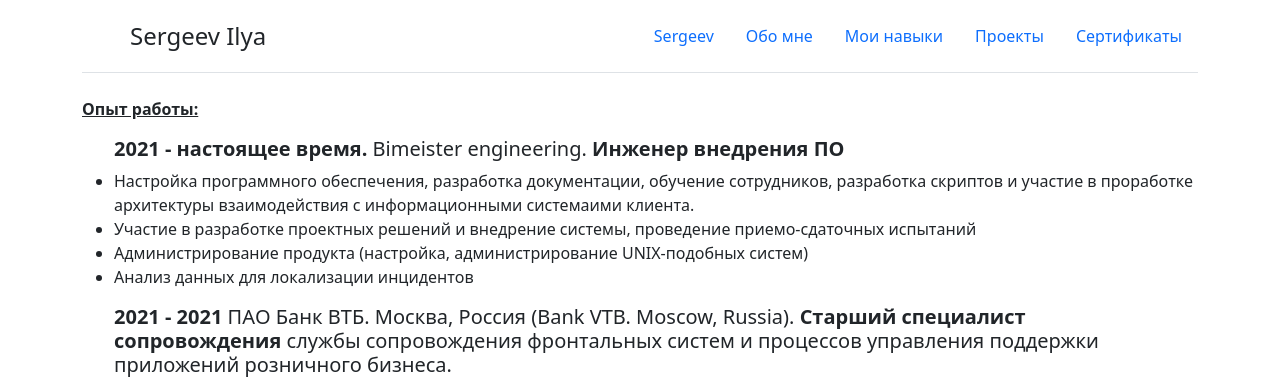
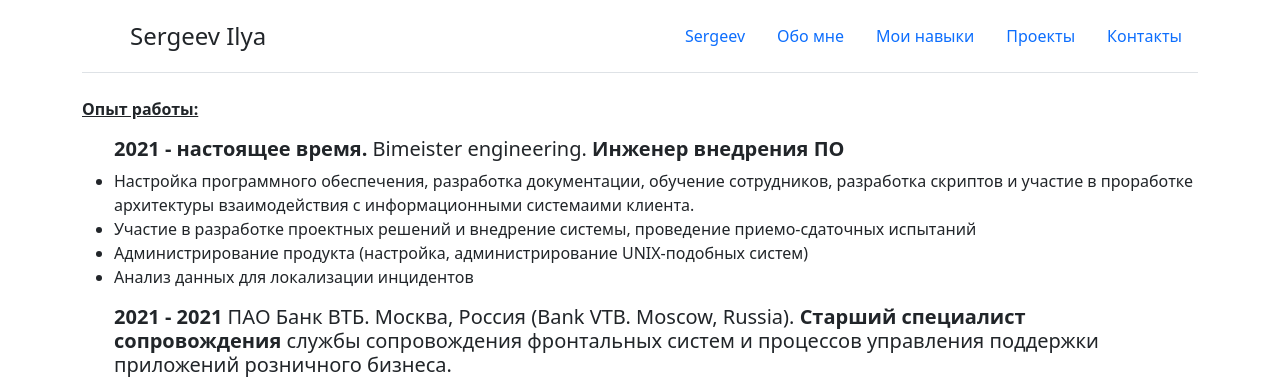
Before and after one commit to wesk777/CVweb-site, a Flask app: page /CV in a window 1280 px wide. Shown: the top 386 px of the page. Run offline with Flask 2, Linux system fonts and the light colour scheme.

Commit message:
change general page

```diff
--- a/templates/base.html
+++ b/templates/base.html
@@ -19,7 +19,7 @@
         <li class="nav-item"><a href="/about" class="nav-link">Обо мне</a></li>
         <li class="nav-item"><a href="/myskills" class="nav-link">Мои навыки</a></li>
         <li class="nav-item"><a href="/myprojects" class="nav-link">Проекты</a></li>
-        <li class="nav-item"><a href="/certificates" class="nav-link ">Сертификаты</a></li>
+        <li class="nav-item"><a href="/contact" class="nav-link ">Контакты</a></li>
       </ul>
     </header>
 </div>
```
